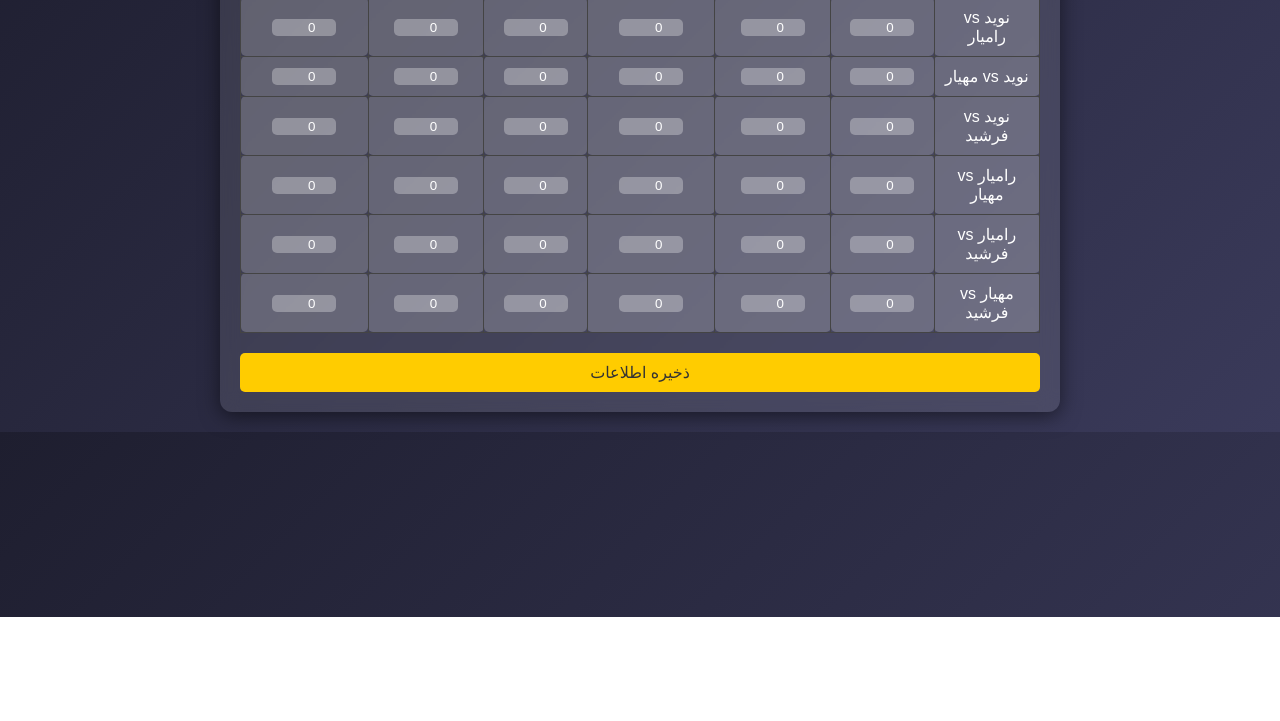
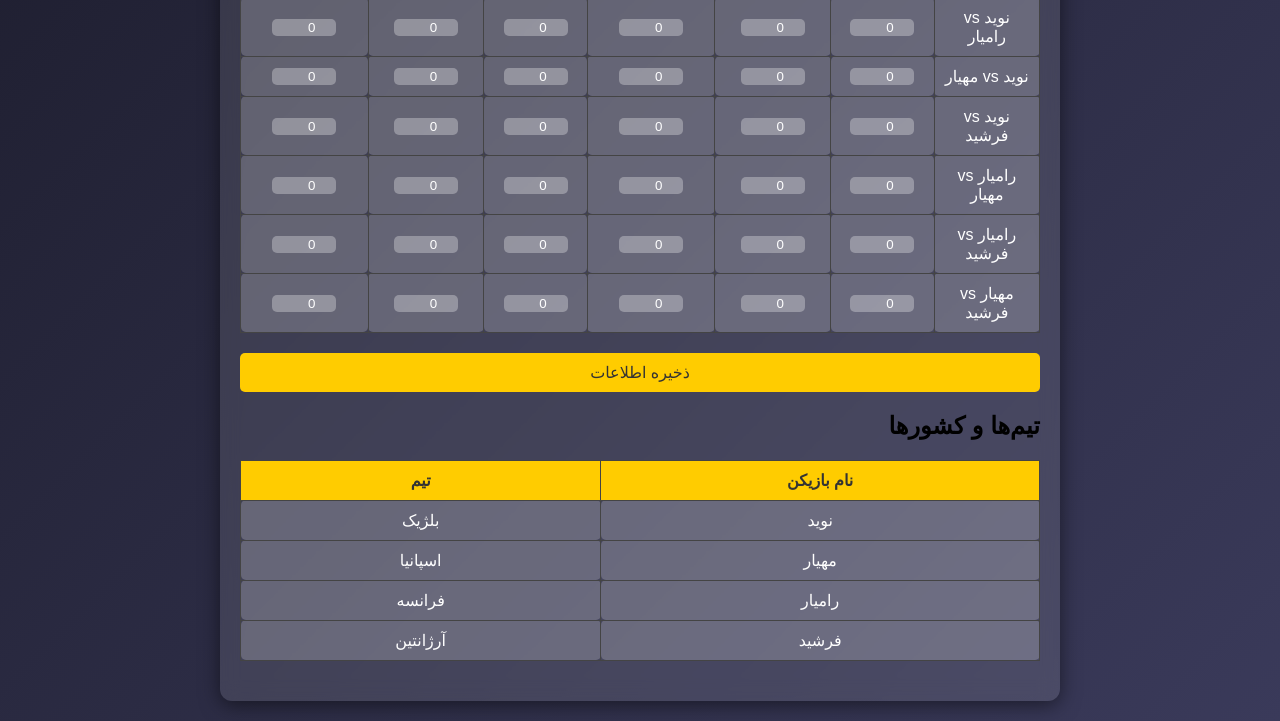
Before and after one commit to ardalanmahyargmailcom/fifalist, a plain HTML site: page index.html in a window 1280 px wide. Shown: the part 183-904 px from the top of the page. Before the commit the page ends 800 px from the top, so only its background shows below. Drawn offline with Linux system fonts and the light colour scheme.

Commit message:
index.html

```diff
--- a/index.html
+++ b/index.html
@@ -79,5 +79,35 @@
             </tbody>
         </table>
         <button onclick="saveData()">ذخیره اطلاعات</button>
+
+        <h2>تیم‌ها و کشورها</h2>
+        <table>
+            <thead>
+                <tr>
+                    <th>نام بازیکن</th>
+                    <th>تیم</th>
+                </tr>
+            </thead>
+            <tbody>
+                <tr>
+                    <td>نوید</td>
+                    <td>بلژیک</td>
+                </tr>
+                <tr>
+                    <td>مهیار</td>
+                    <td>اسپانیا</td>
+                </tr>
+                <tr>
+                    <td>رامیار</td>
+                    <td>فرانسه</td>
+                </tr>
+                <tr>
+                    <td>فرشید</td>
+                    <td>آرژانتین</td>
+                </tr>
+            </tbody>
+        </table>
     </div>
-    <script src="script.js"></script
+    <script src="script.js"></script>
+</body>
+</html>
```
